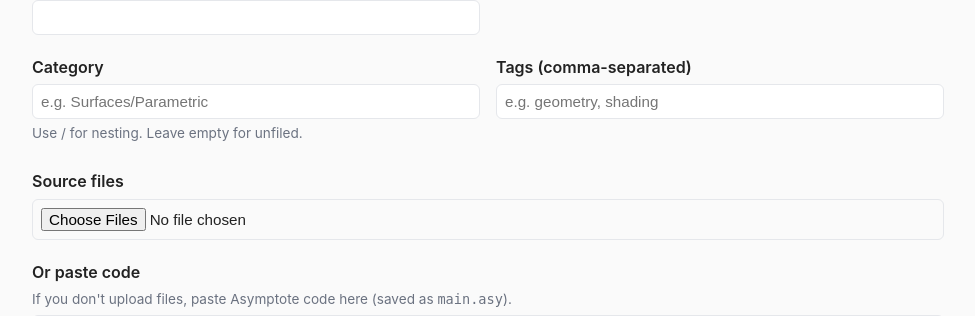
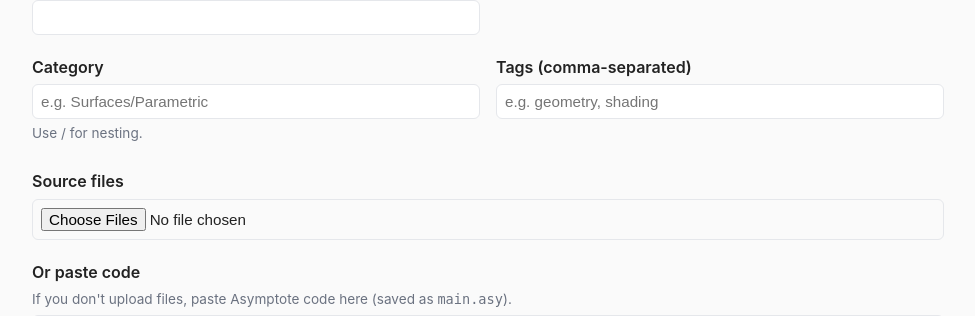
Before and after one commit to vectorgraphics/asymptote-wiki, a Flask app: page /new in a window 1280 px wide. Shown: the part 285-601 px from the top of the page, without its empty margins (152-1127 px from the left). Run offline with Flask 3, Linux system fonts and the light colour scheme; parts of the project's set-up code (start-up, migrations or seed data) failed here and were passed over; some libraries are stand-ins or nearby versions.

Commit message:
Remove 'leave empty' hint from category field

```diff
--- a/templates/edit.html
+++ b/templates/edit.html
@@ -32,7 +32,7 @@
             <input type="text" id="category" name="category"
                    value="{{ page.category if page else default_cat or '' }}"
                    placeholder="e.g. Surfaces/Parametric">
-            <p class="hint">Use / for nesting. Leave empty for unfiled.</p>
+            <p class="hint">Use / for nesting.</p>
         </div>
         <div class="form-group">
             <label for="tags">Tags (comma-separated)</label>
```
